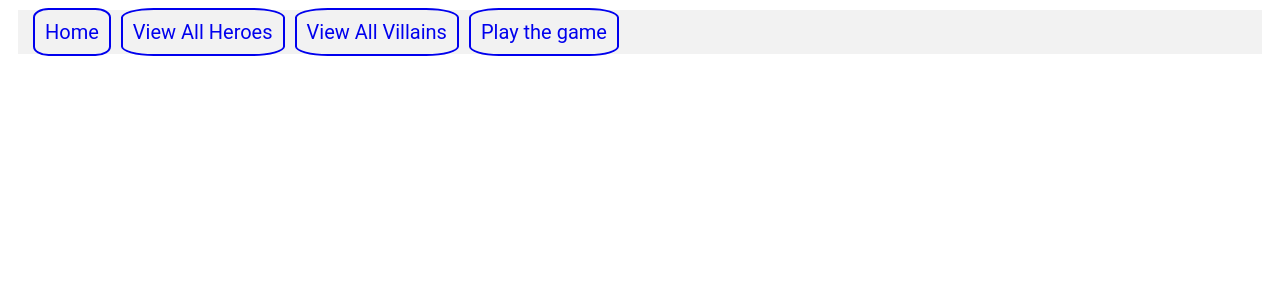
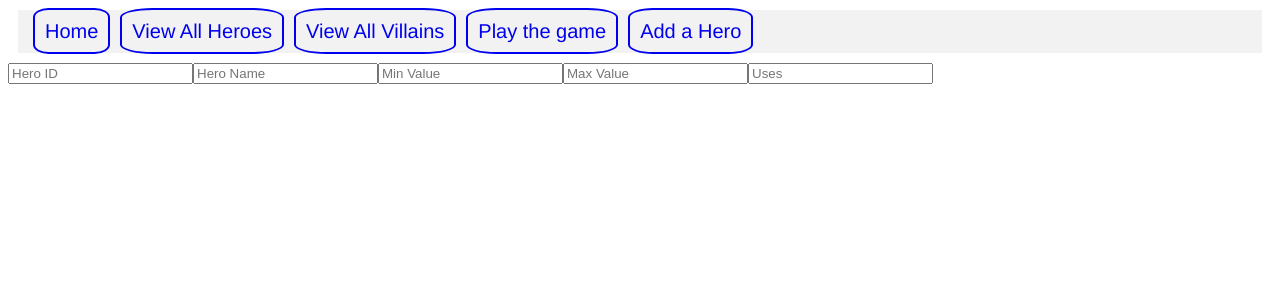
Before and after one commit to Agam-S/HeroApp-CertIV, an Angular app: page /addHero in a window 1280 px wide. Before the commit this address led to /. Shown: the top 300 px of the page. Built offline with nearby package versions, Linux system fonts and the light colour scheme.

Commit message:
formatting

```diff
--- a/src/app/app-routing.module.ts
+++ b/src/app/app-routing.module.ts
@@ -4,12 +4,14 @@ import { AllHeroesComponent } from './components/all-heroes/all-heroes.component
 import { AllVillainsComponent } from './components/all-villains/all-villains.component';
 import { GameComponent } from './components/game/game.component';
 import { MainPageComponent } from './components/main-page/main-page.component';
+import { NewHeroComponent } from './components/new-hero/new-hero.component';
 
 const routes: Routes = [
   { path: '', component: MainPageComponent },
   { path: 'allHeroes', component: AllHeroesComponent },
   { path: 'allVillians', component: AllVillainsComponent },
   { path: 'game', component: GameComponent },
+  { path: 'addHero', component: NewHeroComponent },
 ];
 
 @NgModule({
--- a/src/app/app.module.ts
+++ b/src/app/app.module.ts
@@ -11,6 +11,7 @@ import { VillainStructureComponent } from './components/villain-structure/villai
 import { GameComponent } from './components/game/game.component';
 import { MainPageComponent } from './components/main-page/main-page.component';
 import { NavComponent } from './components/nav/nav.component';
+import { NewHeroComponent } from './components/new-hero/new-hero.component';
 
 @NgModule({
   declarations: [
@@ -22,6 +23,7 @@ import { NavComponent } from './components/nav/nav.component';
     GameComponent,
     MainPageComponent,
     NavComponent,
+    NewHeroComponent,
   ],
   imports: [BrowserModule, AppRoutingModule, HttpClientModule],
   providers: [],
--- a/src/app/components/game/game.component.css
+++ b/src/app/components/game/game.component.css
@@ -13,3 +13,9 @@ button {
   text-align: center;
   font-size: 20px;
 }
+
+.border {
+  border-style: solid;
+  display: block;
+  font-size: 25px;
+}
--- a/src/app/components/game/game.component.html
+++ b/src/app/components/game/game.component.html
@@ -8,6 +8,10 @@
       {{ hero.hname }}
     </option>
   </select>
+  <p class="border" *ngIf="heroSelected != null && villainSelected != null">
+    MinValue: {{ heroSelected.minvalue }} || MaxValue:
+    {{ heroSelected.maxvalue }} || Uses Left: {{ heroSelected.uses }}
+  </p>
   <hr />
   <h3>SELECT A VILLAIN</h3>
   <select name="villainSelector" id="villainSelector" (change)="Selector()">
@@ -15,6 +19,9 @@
       {{ villain.vName }}
     </option>
   </select>
+  <p class="border" *ngIf="heroSelected != null && villainSelected != null">
+    HitPoints: {{ villainSelected.hitPoints }}
+  </p>
 </div>
 <hr />
 <p
--- a/src/app/components/nav/nav.component.html
+++ b/src/app/components/nav/nav.component.html
@@ -3,4 +3,5 @@
   <a class="nav-link" [routerLink]="['/allHeroes']">View All Heroes</a>
   <a class="nav-link" [routerLink]="['/allVillians']">View All Villains</a>
   <a class="nav-link" [routerLink]="['/game']">Play the game</a>
+  <a class="nav-link" [routerLink]="['/addHero']">Add a Hero</a>
 </nav>
--- /dev/null
+++ b/src/app/components/new-hero/new-hero.component.html
@@ -0,0 +1,9 @@
+<div class="input">
+  <input #hid type="number" id="hid" placeholder="Hero ID" />
+  <input #hname type="text" id="hname" placeholder="Hero Name" />
+  <input #minvalue type="number" id="minvalue" placeholder="Min Value" />
+  <input #maxvalue type="number" id="maxvalue" placeholder="Max Value" />
+  <input #uses type="number" id="uses" placeholder="Uses" />
+</div>
+
+<!-- <button (click)="clickHero()">All Hero!</button> -->
--- /dev/null
+++ b/src/app/components/new-hero/new-hero.component.ts
@@ -0,0 +1,40 @@
+import { Component, ElementRef, OnInit, ViewChild } from '@angular/core';
+import { Hero } from 'src/app/models/Hero';
+import { HeroService } from 'src/app/services/hero.service';
+
+@Component({
+  selector: 'app-new-hero',
+  templateUrl: './new-hero.component.html',
+  styleUrls: ['./new-hero.component.css'],
+})
+export class NewHeroComponent implements OnInit {
+  hero: Hero;
+  @ViewChild('hid') hidInput: ElementRef;
+  @ViewChild('hname') hnameInput: ElementRef;
+  @ViewChild('minvalue') minInput: ElementRef;
+  @ViewChild('maxvalue') maxInput: ElementRef;
+  @ViewChild('uses') usesInput: ElementRef;
+
+  constructor(private _heroService: HeroService) {}
+
+  ngOnInit(): void {}
+
+  // clickHero() {
+  //   let hid = this.hidInput.nativeElement.value;
+  //   let hname = this.hnameInput.nativeElement.value;
+  //   let minvalue = this.minInput.nativeElement.value;
+  //   let maxvalue = this.maxInput.nativeElement.value;
+  //   let uses = this.usesInput.nativeElement.value;
+
+  //   this.hero = {
+  //     hid: Number(hid),
+  //     hname: hname,
+  //     minvalue: Number(minvalue),
+  //     maxvalue: Number(maxvalue),
+  //     uses: Number(uses),
+  //   };
+  //   this._heroService
+  //     .PostHero(this.hero)
+  //     .subscribe((data) => console.log('Success', data));
+  // }
+}
--- a/src/app/services/hero.service.ts
+++ b/src/app/services/hero.service.ts
@@ -16,4 +16,7 @@ export class HeroService {
   GetHero(): Observable<Hero[]> {
     return this._http.get<Hero[]>(this.webUrl);
   }
+  PostHero(hero: Hero): Observable<Hero> {
+    return this._http.post<Hero>(this.webUrl, hero);
+  }
 }
--- a/src/styles.css
+++ b/src/styles.css
@@ -1,4 +1,4 @@
 /* You can add global styles to this file, and also import other style files */
 body {
-  font-family: "Roboto", sans-serif;
+  font-family: "Franklin Gothic Medium", "Arial Narrow", Arial, sans-serif;
 }
```
Also changed, not shown: src/app/components/new-hero/new-hero.component.css (added), 1 other file (tests, documents, lock files or other folders).
